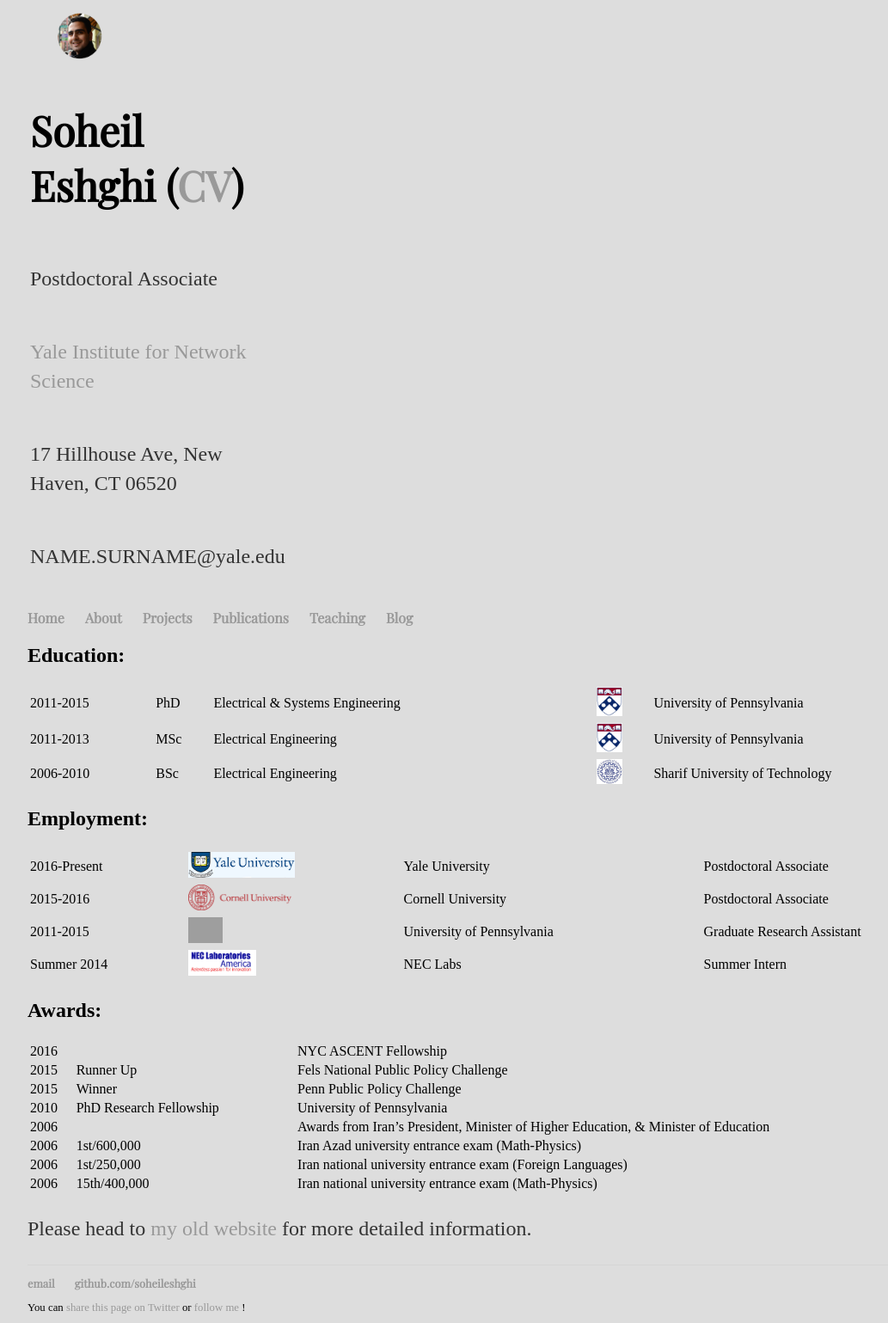
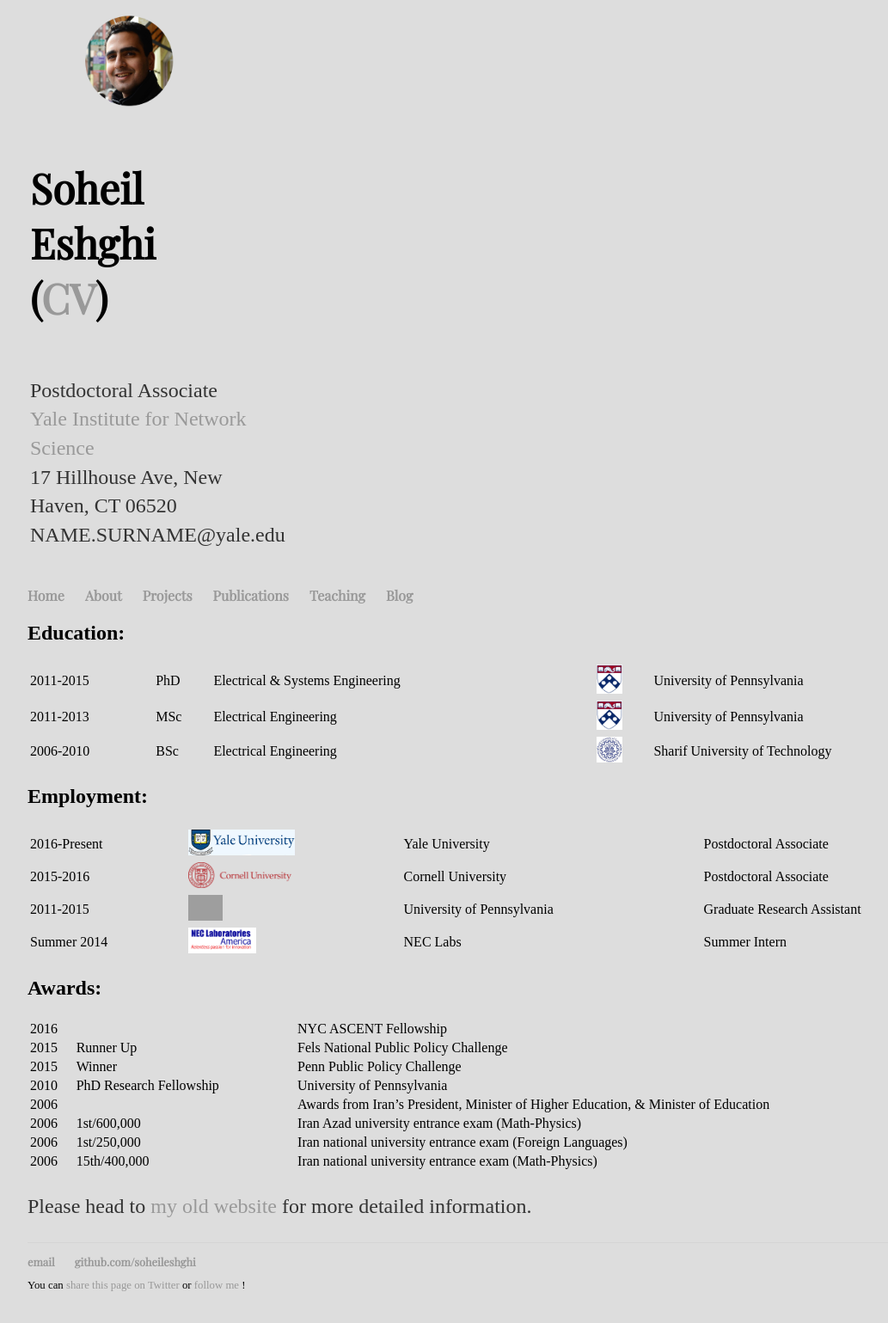
Before and after one commit to SoheilEshghi/SoheilEshghi.github.io, a Jekyll site: the page built from index.html, in a window 1280 px wide. Shown: the whole page at 86% size, without its empty margins (32-1065 px from the left). Built offline with Jekyll 4.4.1, drawn with Linux system fonts in a browser that asks for light colours; after the commit the page ends 1513 px from its top, so only the background shows below that; grey boxes are pictures that could not be loaded.

Commit message:
Mashing up sidebar

```diff
--- a/_layouts/default.html
+++ b/_layouts/default.html
@@ -16,22 +16,13 @@
 			<div class="left">
 				<table style="width:15%">
 				<tr>
-					<td><img src="images/soheil.png" style="width:100px;"></td>
+					<td><img src="images/soheil.png" style="width:200px;"></td>
 				</tr>
 				<tr>
-					<td><h1>Soheil <br> Eshghi (<a href="/cv/cv.pdf">CV</a>)</h1></td>
+					<td><h1>Soheil <br> Eshghi <br>(<a href="/cv/cv.pdf">CV</a>)</h1></td>
 				</tr>
 				<tr>
-					<td><p>Postdoctoral Associate</p></td>
-				</tr>
-				<tr>
-					<td><p><a href="http://yins.yale.edu/">Yale Institute for Network Science</a></p></td>
-				</tr>
-				<tr>
-					<td><p>17 Hillhouse Ave, New Haven, CT 06520</p></td>
-			  </tr>
-				<tr>
-					<td><p>NAME.SURNAME@yale.edu</p></td>
+					<td><p>Postdoctoral Associate<br><a href="http://yins.yale.edu/">Yale Institute for Network Science</a><br>17 Hillhouse Ave, New Haven, CT 06520<br>NAME.SURNAME@yale.edu</p></td>
 				</tr>
 			</table>
 
```
